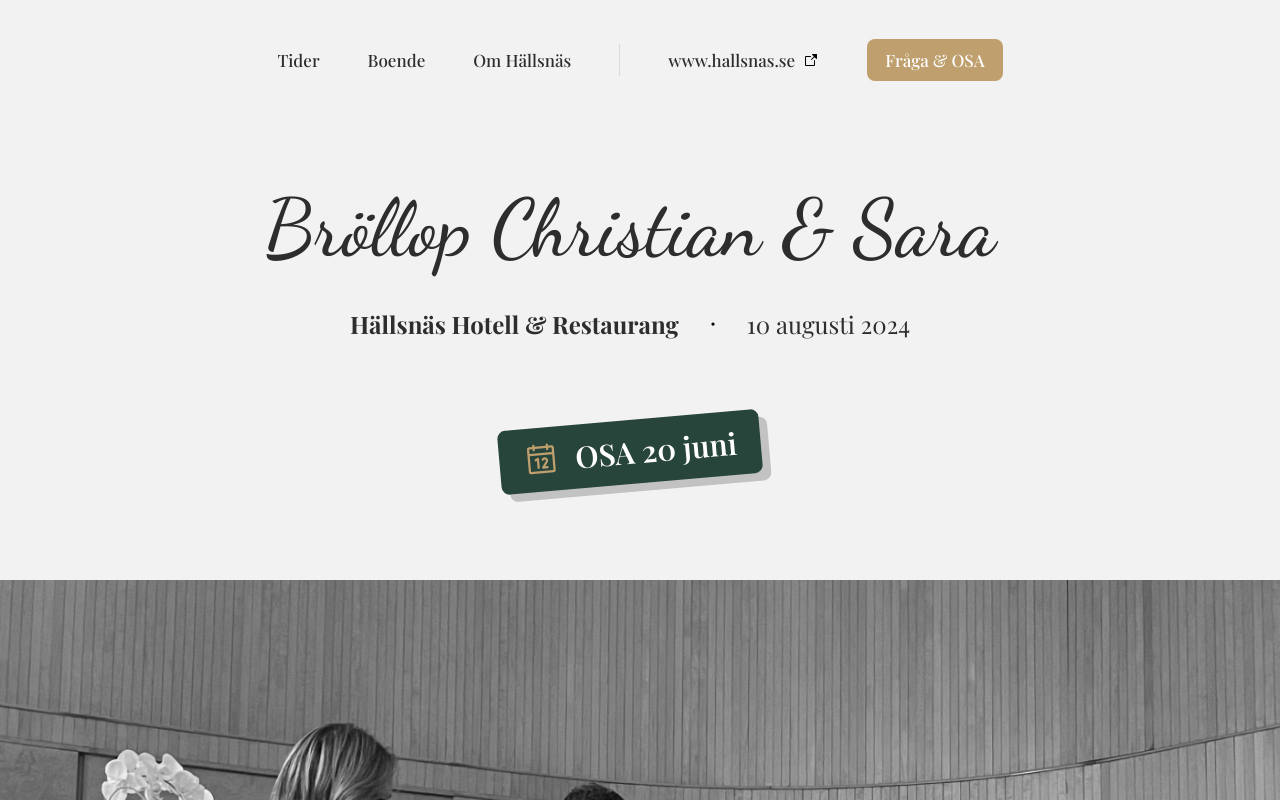
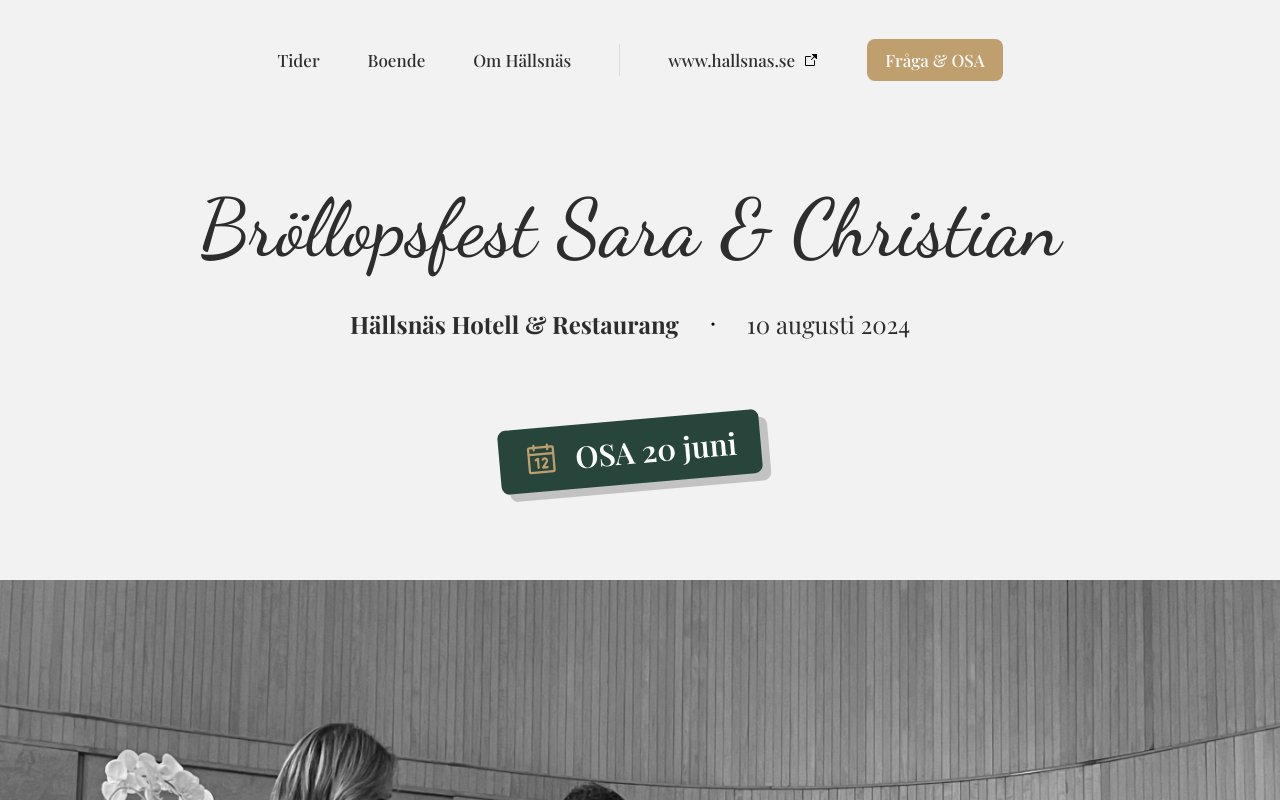
Before and after one commit to olivernygren/hallsnas, a React (Create React App) app: page / in a window 1280 px wide. Shown: the top 800 px of the page. Built offline with nearby package versions, Linux system fonts and the light colour scheme.

Commit message:
Update hero text

```diff
--- a/src/components/hero/Hero.tsx
+++ b/src/components/hero/Hero.tsx
@@ -44,7 +44,7 @@ const Hero = () => {
   return (
     <Container>
       <Content>
-        <h1>Bröllop Christian & Sara</h1>
+        <h1>Bröllopsfest Sara & Christian</h1>
         <SubheadingContainer>
           <h2>Hällsnäs Hotell & Restaurang</h2>
           <Circle size={4} weight='fill' />
```
